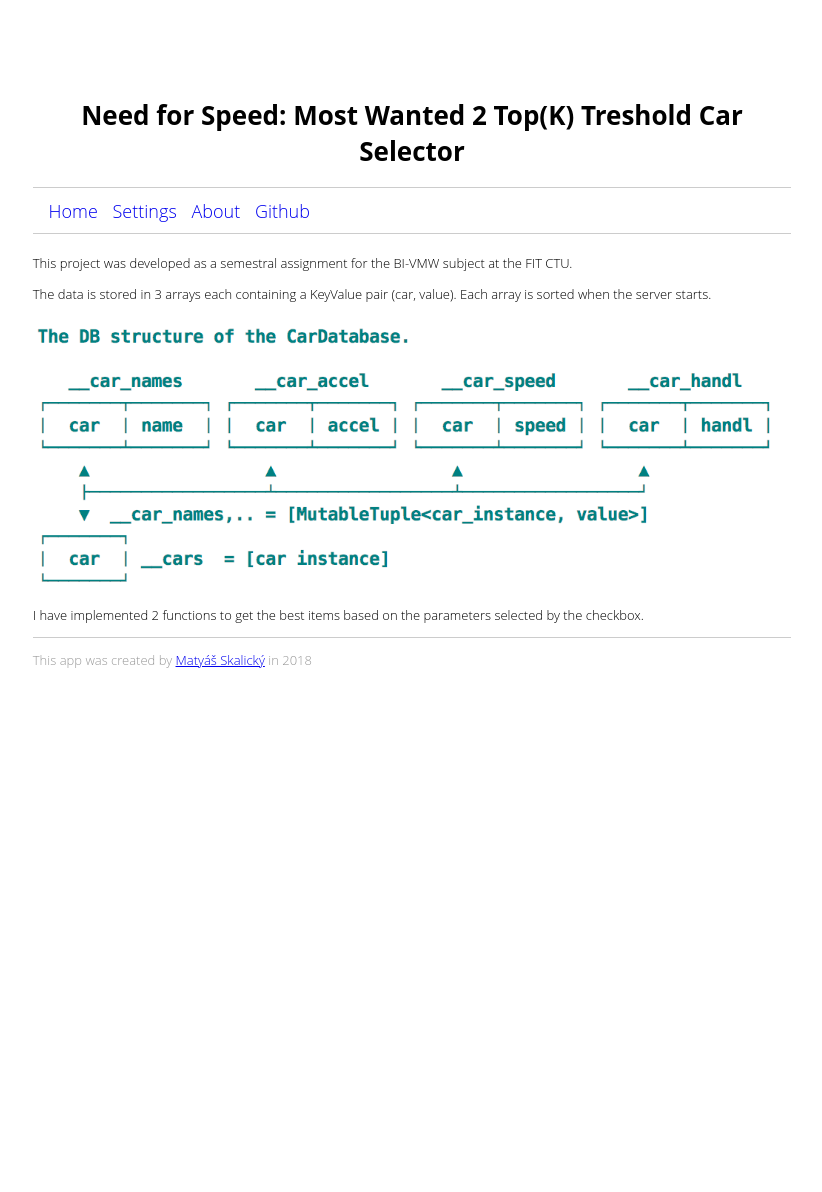
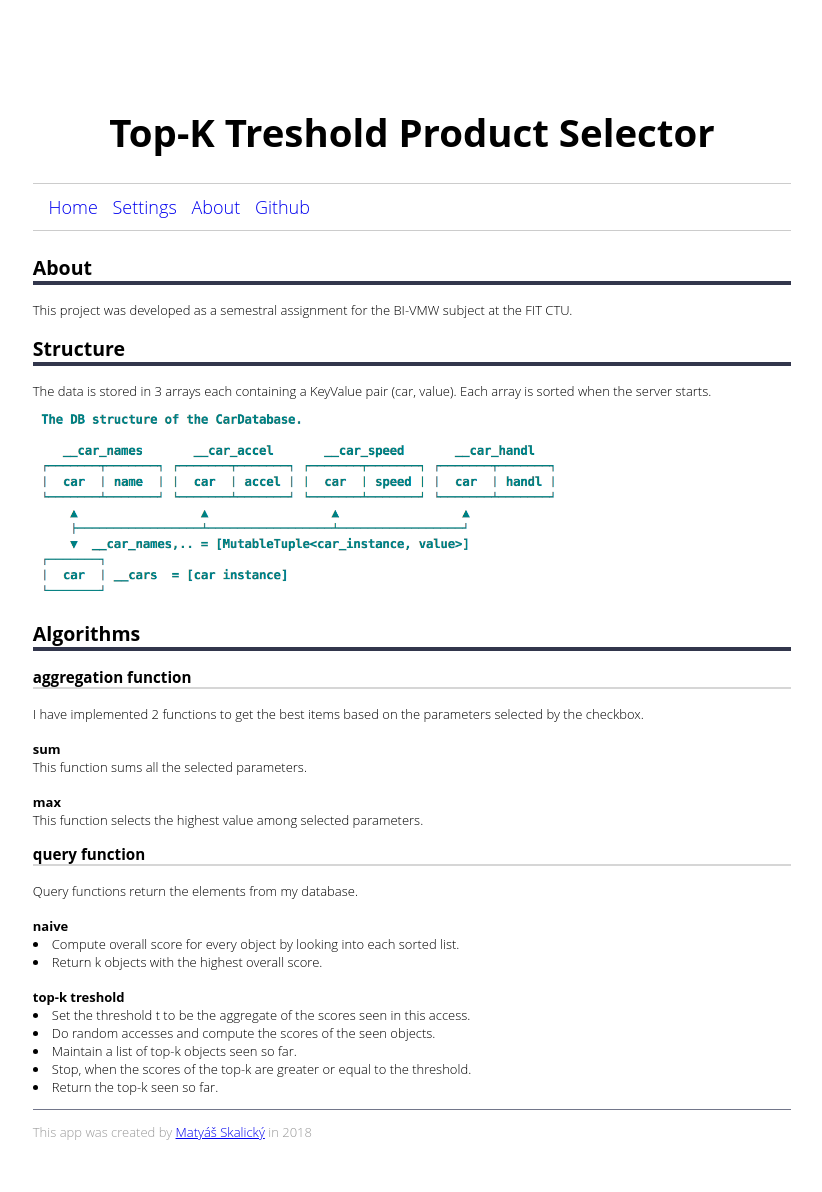
Before and after one commit to mskl/fit-bi-vwm-project, a Flask app: page /about in a window 1280 px wide. Shown: the whole page, without its empty margins (228-1050 px from the left). Before the commit the page ends 668 px from the top, so only its background shows below. Run offline with Flask 2, Linux system fonts and the light colour scheme.

Commit message:
design changes

```diff
--- a/run.py
+++ b/run.py
@@ -1,4 +1,5 @@
 from source.topktreshold import app
+import socket
 
 if __name__ == "__main__":
-    app.run()
+    app.run(debug=True)
--- a/source/static/scripts/functions.js
+++ b/source/static/scripts/functions.js
@@ -1,16 +1,17 @@
 // this function makes sure that at least one checkbox is checked before sending the form
-function validate_form() {
+function validateform() {
     var checkboxes = document.getElementsByName("sort");
     var okay = false;
-    for (var i=0,l=checkboxes.length;i<l;i++) {
+    for (var i = 0,l = checkboxes.length; i<l; i++) {
         if(checkboxes[i].checked) {
-            okay=true;
+            okay = true;
             break;
         }
     }
-    if(okay) {
+    if (okay) {
         return true;
-    } else {
+    }
+    else {
         alert("Please check a checkbox");
         return false;
     }
--- a/source/static/styles/style.css
+++ b/source/static/styles/style.css
@@ -25,17 +25,18 @@
 }
 
 #main {
-	border: 5px black;
+	border: 5px #72768a;
 }
 
 #footer {
 	color: #999;
 	margin-top: 1em;
-	border-top: 1px solid #CCCCCC;
+	border-top: 1px solid #72768a;
 }
 
 #headertext {
-
+	font-size: 1.5vw;
+	color: #000000;
 }
 
 #navbar {
@@ -56,6 +57,19 @@
 	text-decoration:none;
 }
 
+h2:after
+{
+    content:' ';
+    display:block;
+    border:2px solid #32364c;
+}
+
+h3:after
+{
+    content:' ';
+    display:block;
+    border:1px solid #d6d6d6;
+}
 
 .line {
 	border-bottom: 1px dotted #CCCCCC;
@@ -74,14 +88,15 @@ p {
 	border-collapse:collapse;
 }
 
-.product_table td {
+.product_table tbody td {
 	border-bottom: 1px solid white;
     border-top: 1px solid white;
 }
 
 .product_table thead td {
-	padding: 10px;
-	background-color: rgba(255, 105, 180, 0.4);
+	border-bottom: 5px solid #eeeeee;
+	padding: 4px 7px 4px 7px;
+	background-color: rgb(240, 255, 16);
 }
 
 .product_table tbody tr:nth-child(odd) {
@@ -97,9 +112,27 @@ p {
 	padding: 0;
 }
 
-.product_parameter span {
+.product_percentage {
 	display: inline-block;
 	height: 100%;
-	background-color: rgba(157, 255, 42, 0.4);
-	padding: 2px;
+	background-color: rgba(255, 7, 173, 0.6);
+	padding-top: 3px;
+	padding-bottom: 3px;
 }
+
+.product_percentage_text {
+	padding-left: 3px;
+	padding-right: 3px;
+}
+
+.center {
+    display: block;
+    margin-left: auto;
+    margin-right: auto;
+    width: 50%;
+}
+
+h4 {
+	padding-bottom: 0;
+	margin-bottom: 0;
+}
--- a/source/templates/about.html
+++ b/source/templates/about.html
@@ -1,16 +1,31 @@
 {% extends "baser.html" %}
 
 {% block main %}
-    <p>
+    <h2>About</h2>
         This project was developed as a semestral assignment for the BI-VMW subject at the FIT CTU.
-    </p>
 
-    <p>
+    <h2>Structure</h2>
         The data is stored in 3 arrays each containing a KeyValue pair (car, value).
         Each array is sorted when the server starts.
-    </p>
-    <img style="display: block; width: 100%" src="{{ url_for('static',filename='images/db_structure.png') }}">
-    <p>
+
+    <img style="display: block; width: 70%; padding: 5px;" src="{{ url_for('static',filename='images/db_structure.png') }}">
+
+    <h2>Algorithms</h2>
+    <h3>aggregation function</h3>
         I have implemented 2 functions to get the best items based on the parameters selected by the checkbox.
-    </p>
+        <h4>sum</h4>
+            This function sums all the selected parameters.
+        <h4>max</h4>
+        This function selects the highest value among selected parameters.
+    <h3>query function</h3>
+        Query functions return the elements from my database.
+        <h4>naive</h4>
+            <li>Compute overall score for every object by looking into each sorted list.</li>
+            <li>Return k objects with the highest overall score.</li>
+        <h4>top-k treshold</h4>
+            <li>Set the threshold t to be the aggregate of the scores seen in this access.</li>
+            <li>Do random accesses and compute the scores of the seen objects.</li>
+            <li>Maintain a list of top-k objects seen so far.</li>
+            <li>Stop, when the scores of the top-k are greater or equal to the threshold.</li>
+            <li>Return the top-k seen so far.</li>
 {% endblock %}
--- a/source/templates/baser.html
+++ b/source/templates/baser.html
@@ -16,7 +16,7 @@
             <div id="header">
                 {% block header %}
                     <div id="headertext">
-                        <h1>Need for Speed: Most Wanted 2 Top(K) Treshold Car Selector</h1>
+                        <h1>Top-K Treshold Product Selector</h1>
                     </div>
                     <div id="navbar">
                         <span class="navbarbutton">
--- a/source/topktreshold.py
+++ b/source/topktreshold.py
@@ -2,11 +2,13 @@ from flask import Flask, render_template
 from source.classes.CarDatabase import CarDatabase
 from source.algorithms import *
 
+# Paths to the DATASET csv files
+dataset_paths = {"NFS": "source/data/cars_nsf.csv",
+                 "random": "source/data/cars_random.csv",
+                 "wordlist": "source/data/czech_wordlist_randoms.csv"}
+current_dataset = "NFS"
 
-dataset_paths = {"NFS": "data/cars_nsf.csv",
-                 "random": "data/cars_random.csv",
-                 "wordlist": "data/czech_wordlist_randoms.csv"}
-
+# The flask application
 app = Flask(__name__)
 car_database = CarDatabase(dataset_paths["NFS"])
 
@@ -34,15 +36,16 @@ def about():
 
 @app.route('/settings', methods=['GET'])
 def settings():
-    payload = "Which dataset would you like to select?"
-    dataset_get = request.args.get('dataset')
+    global current_dataset
+    payload = "Current datset is %s. Which dataset would you like to select?" % current_dataset
+    new_dataset = request.args.get('dataset')
 
-    if dataset_get is not None:
-        print(dataset_paths[dataset_get])
-        car_database.set_database(dataset_paths[dataset_get])
-        payload = "Setting the dataset to %s" % dataset_get
+    if new_dataset is not None:
+        current_dataset = new_dataset
+        car_database.set_database(dataset_paths[new_dataset])
+        payload = "Setting the dataset to %s" % new_dataset
 
-    return render_template("settings.html", payload=payload, dataset=dataset_get,  title='Settings')
+    return render_template("settings.html", payload=payload, dataset=new_dataset,  title='Settings')
 
 
 @app.errorhandler(404)
```
Also changed, not shown: source/classes/CarDatabase.py (+8 -6 lines), source/templates/index.html (+19 -7 lines).
